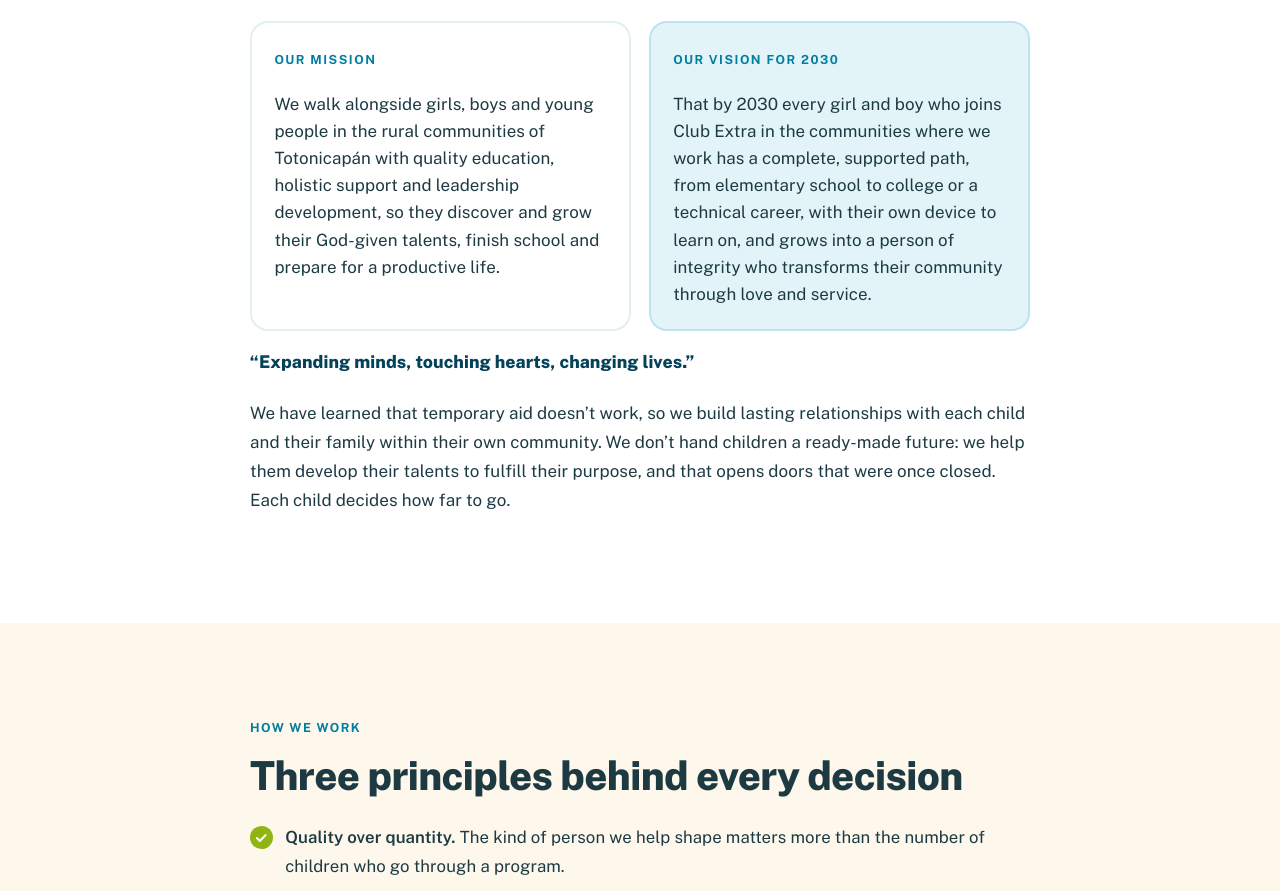
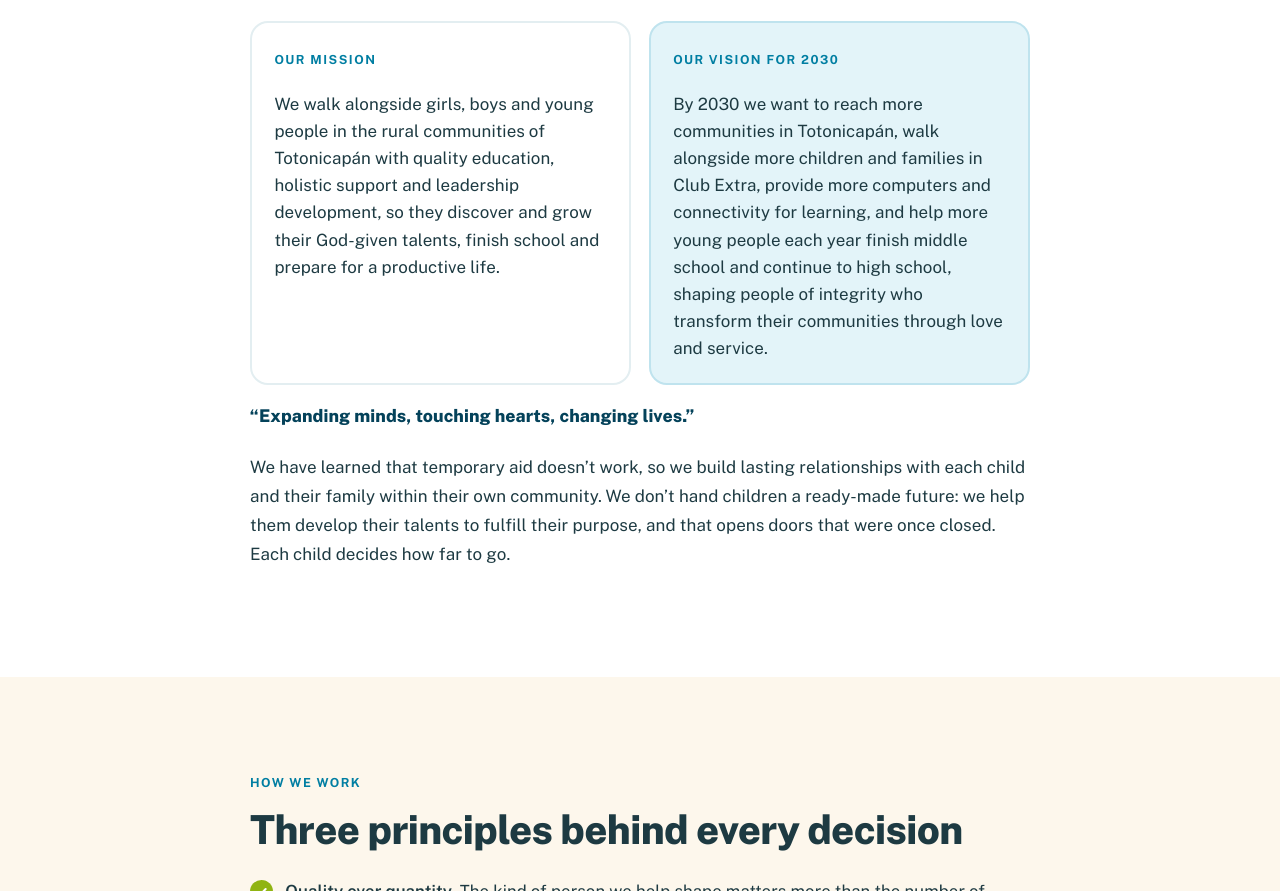
Before and after one commit to Sakuz29/Sitiowebpruebaguatestarv7.github.io, a plain HTML site: page about/index.html in a window 1280 px wide. Shown: the part 817-1708 px from the top of the page. Drawn offline with nearby package versions, Linux system fonts and the light colour scheme.

Commit message:
Visión 2030 más realista
Co-Authored-By: Claude Opus 5.5 <noreply@anthropic.com>
Claude-Session: https://claude.ai/code/session_01AjYFWy4HFBVXLQNDLkdMWr

```diff
--- a/about/index.html
+++ b/about/index.html
@@ -60,7 +60,7 @@
 <div class="mv-card reveal"><span class="eyebrow">Our mission</span>
 <p>We walk alongside girls, boys and young people in the rural communities of Totonicapán with quality education, holistic support and leadership development, so they discover and grow their God-given talents, finish school and prepare for a productive life.</p></div>
 <div class="mv-card mv-vision reveal"><span class="eyebrow">Our vision for 2030</span>
-<p>That by 2030 every girl and boy who joins Club Extra in the communities where we work has a complete, supported path, from elementary school to college or a technical career, with their own device to learn on, and grows into a person of integrity who transforms their community through love and service.</p></div>
+<p>By 2030 we want to reach more communities in Totonicapán, walk alongside more children and families in Club Extra, provide more computers and connectivity for learning, and help more young people each year finish middle school and continue to high school, shaping people of integrity who transform their communities through love and service.</p></div>
 </div>
 <p class="mv-motto">“Expanding minds, touching hearts, changing lives.”</p>
 <p>We have learned that temporary aid doesn’t work, so we build lasting relationships with each child and their family within their own community. We don’t hand children a ready-made future: we help them develop their talents to fulfill their purpose, and that opens doors that were once closed. Each child decides how far to go.</p>
```
Also changed, not shown: es/quienes-somos/index.html (+1 -1 lines).
